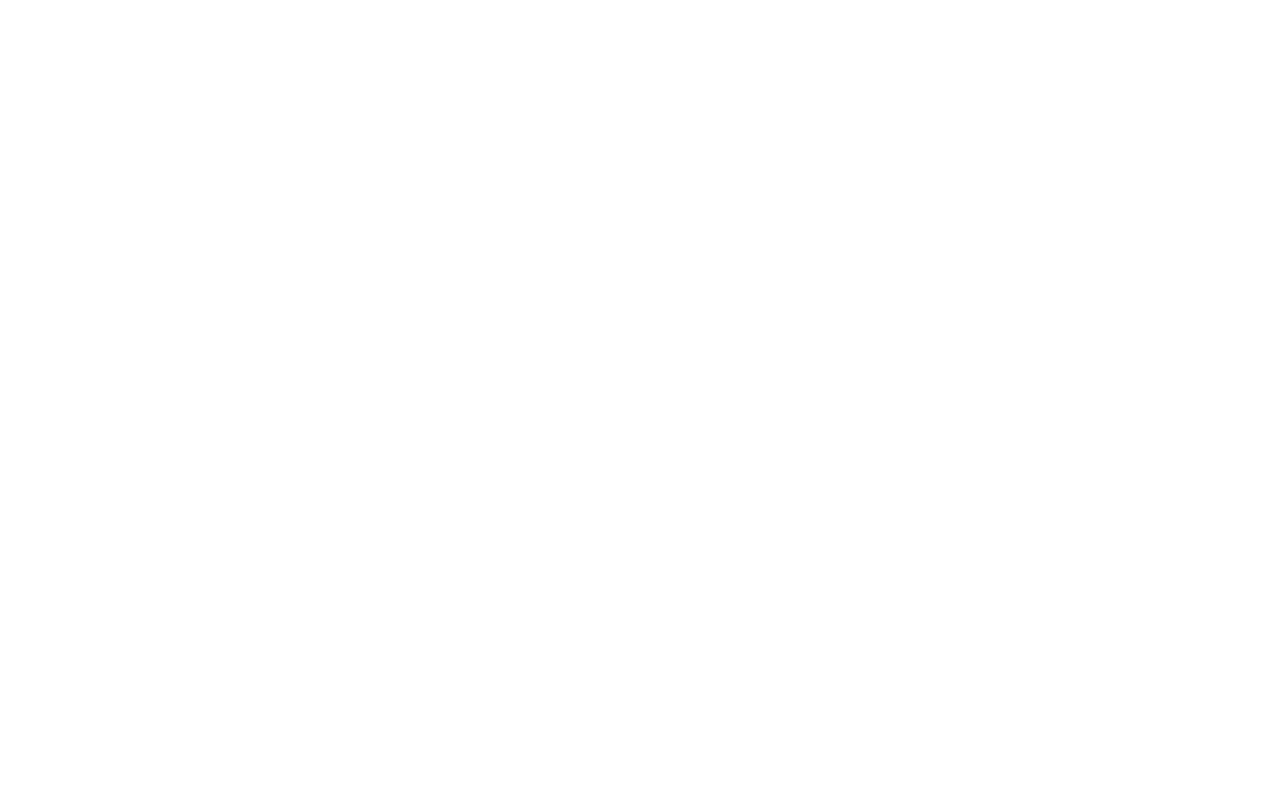
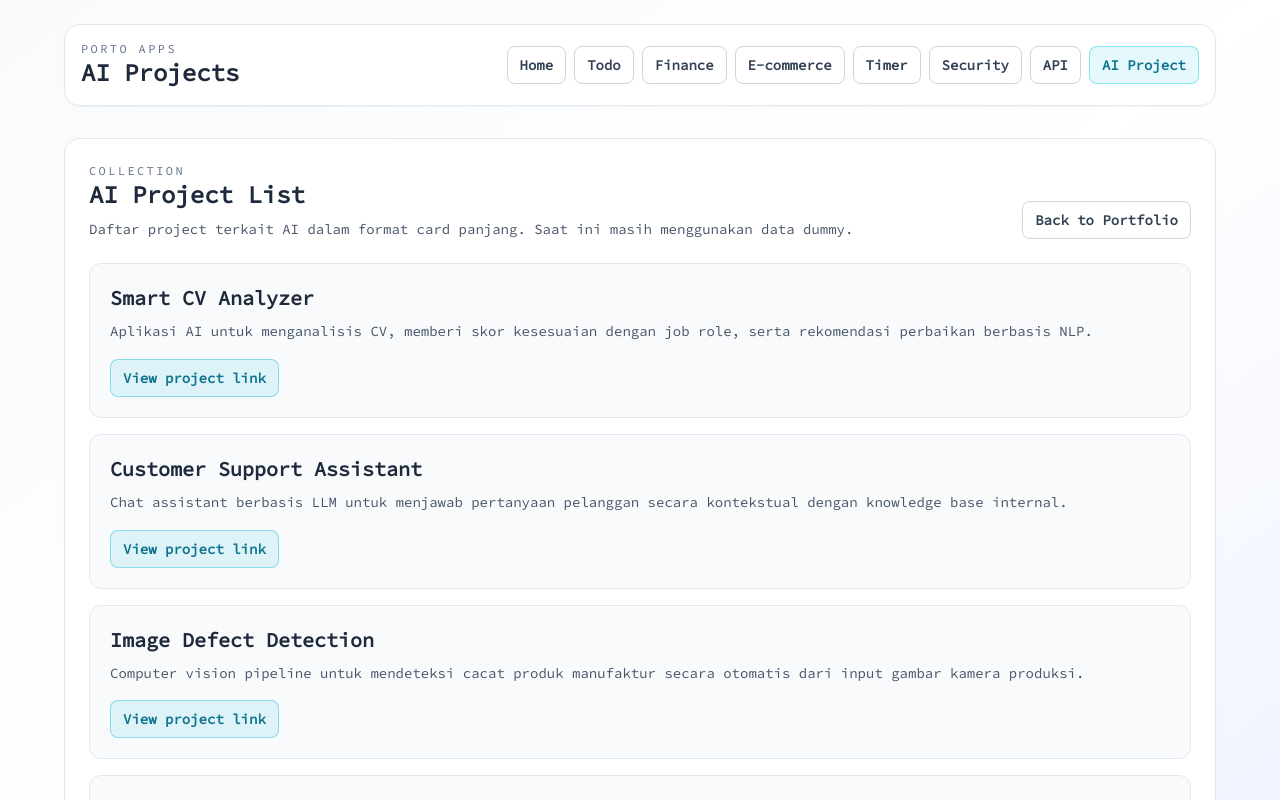
Before and after one commit to FarhanFansuri/portofolio, a Vue app: page /apps/ai-projects in a window 1280 px wide. Before the commit this address had no page. Shown: the top 800 px of the page. Built offline with nearby package versions, Linux system fonts and the light colour scheme.

Commit message:
feat(ai-projects): add AI Projects section with project details and links

```diff
--- a/src/components/apps/AppShell.vue
+++ b/src/components/apps/AppShell.vue
@@ -15,6 +15,7 @@
             <router-link to="/apps/timer" class="rounded-lg border border-slate-300 px-3 py-2 font-semibold text-slate-700 transition hover:bg-slate-100 dark:border-slate-700 dark:text-slate-200 dark:hover:bg-slate-800">Timer</router-link>
             <router-link to="/apps/security" class="rounded-lg border border-slate-300 px-3 py-2 font-semibold text-slate-700 transition hover:bg-slate-100 dark:border-slate-700 dark:text-slate-200 dark:hover:bg-slate-800">Security</router-link>
             <router-link to="/apps/api" class="rounded-lg border border-slate-300 px-3 py-2 font-semibold text-slate-700 transition hover:bg-slate-100 dark:border-slate-700 dark:text-slate-200 dark:hover:bg-slate-800">API</router-link>
+            <router-link to="/apps/ai-projects" class="rounded-lg border border-cyan-400/50 bg-cyan-500/10 px-3 py-2 font-semibold text-cyan-700 transition hover:bg-cyan-500/20 dark:text-cyan-300">AI Project</router-link>
           </div>
         </div>
       </header>
--- /dev/null
+++ b/src/data/aiProjects.js
@@ -0,0 +1,22 @@
+export const aiProjects = [
+  {
+    title: 'Smart CV Analyzer',
+    description: 'Aplikasi AI untuk menganalisis CV, memberi skor kesesuaian dengan job role, serta rekomendasi perbaikan berbasis NLP.',
+    link: 'https://example.com/ai-project/cv-analyzer'
+  },
+  {
+    title: 'Customer Support Assistant',
+    description: 'Chat assistant berbasis LLM untuk menjawab pertanyaan pelanggan secara kontekstual dengan knowledge base internal.',
+    link: 'https://example.com/ai-project/support-assistant'
+  },
+  {
+    title: 'Image Defect Detection',
+    description: 'Computer vision pipeline untuk mendeteksi cacat produk manufaktur secara otomatis dari input gambar kamera produksi.',
+    link: 'https://example.com/ai-project/defect-detection'
+  },
+  {
+    title: 'Sales Forecasting Engine',
+    description: 'Model machine learning untuk prediksi penjualan mingguan dan simulasi skenario demand planning.',
+    link: 'https://example.com/ai-project/sales-forecasting'
+  }
+]
--- a/src/router/index.js
+++ b/src/router/index.js
@@ -4,6 +4,7 @@
 import TodoAppView from '../views/apps/TodoAppView.vue'
 import FinanceAppView from '../views/apps/FinanceAppView.vue'
 import EcommerceAppView from '../views/apps/EcommerceAppView.vue'
+import AIProjectsView from '../views/apps/AIProjectsView.vue'
 import TimelineView from '../views/TimelineView.vue'
 import TimerView from '../views/TimerView.vue'
 import SecurityView from '../views/SecurityView.vue'
@@ -38,6 +39,11 @@
             path: '/apps/ecommerce',
             name: 'apps-ecommerce',
             component: EcommerceAppView
+        },
+        {
+            path: '/apps/ai-projects',
+            name: 'apps-ai-projects',
+            component: AIProjectsView
         },
         {
             path: '/timeline',
--- a/src/views/AppsView.vue
+++ b/src/views/AppsView.vue
@@ -7,6 +7,12 @@
           <h2 class="text-2xl font-bold text-slate-800 dark:text-white">Mini Apps Playground</h2>
           <p class="mt-2 text-sm text-slate-600 dark:text-slate-300">Pilih aplikasi untuk melihat implementasi fitur secara langsung.</p>
         </div>
+        <router-link
+          to="/apps/ai-projects"
+          class="rounded-lg border border-cyan-400/50 bg-cyan-500/10 px-4 py-2 text-sm font-semibold text-cyan-700 transition hover:bg-cyan-500/20 dark:text-cyan-300"
+        >
+          AI Project
+        </router-link>
       </div>
 
       <div v-if="loading" class="grid gap-4 sm:grid-cols-2 lg:grid-cols-3">
--- /dev/null
+++ b/src/views/apps/AIProjectsView.vue
@@ -0,0 +1,47 @@
+<template>
+  <AppShell title="AI Projects">
+    <section class="rounded-2xl border border-slate-200 bg-white p-6 shadow-sm dark:border-slate-700 dark:bg-slate-900">
+      <div class="mb-6 flex flex-wrap items-end justify-between gap-3">
+        <div>
+          <p class="text-xs uppercase tracking-[0.2em] text-slate-500">Collection</p>
+          <h2 class="text-2xl font-bold text-slate-800 dark:text-white">AI Project List</h2>
+          <p class="mt-2 text-sm text-slate-600 dark:text-slate-300">
+            Daftar project terkait AI dalam format card panjang. Saat ini masih menggunakan data dummy.
+          </p>
+        </div>
+        <router-link
+          to="/apps"
+          class="rounded-lg border border-slate-300 px-3 py-2 text-sm font-semibold text-slate-700 transition hover:bg-slate-100 dark:border-slate-700 dark:text-slate-200 dark:hover:bg-slate-800"
+        >
+          Back to Portfolio
+        </router-link>
+      </div>
+
+      <div class="space-y-4">
+        <article
+          v-for="project in aiProjects"
+          :key="project.title"
+          class="rounded-xl border border-slate-200 bg-slate-50 p-5 transition hover:shadow-sm dark:border-slate-700 dark:bg-slate-800/50"
+        >
+          <h3 class="text-xl font-bold text-slate-800 dark:text-white">{{ project.title }}</h3>
+          <p class="mt-2 text-sm leading-relaxed text-slate-600 dark:text-slate-300">{{ project.description }}</p>
+          <div class="mt-4">
+            <a
+              :href="project.link"
+              target="_blank"
+              rel="noopener noreferrer"
+              class="inline-flex rounded-lg border border-cyan-500/40 bg-cyan-500/10 px-3 py-2 text-sm font-semibold text-cyan-700 transition hover:bg-cyan-500/20 dark:text-cyan-300"
+            >
+              View project link
+            </a>
+          </div>
+        </article>
+      </div>
+    </section>
+  </AppShell>
+</template>
+
+<script setup>
+import AppShell from '@/components/apps/AppShell.vue'
+import { aiProjects } from '@/data/aiProjects'
+</script>
```
